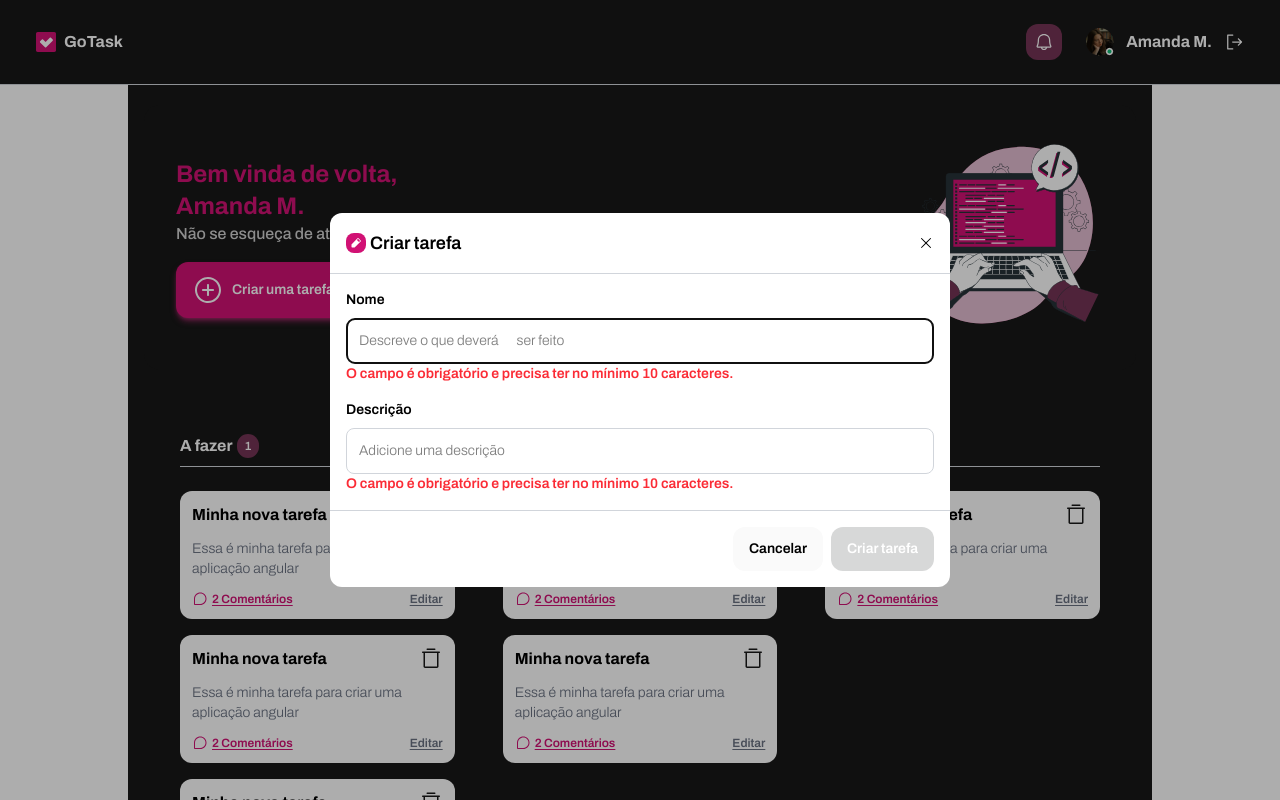
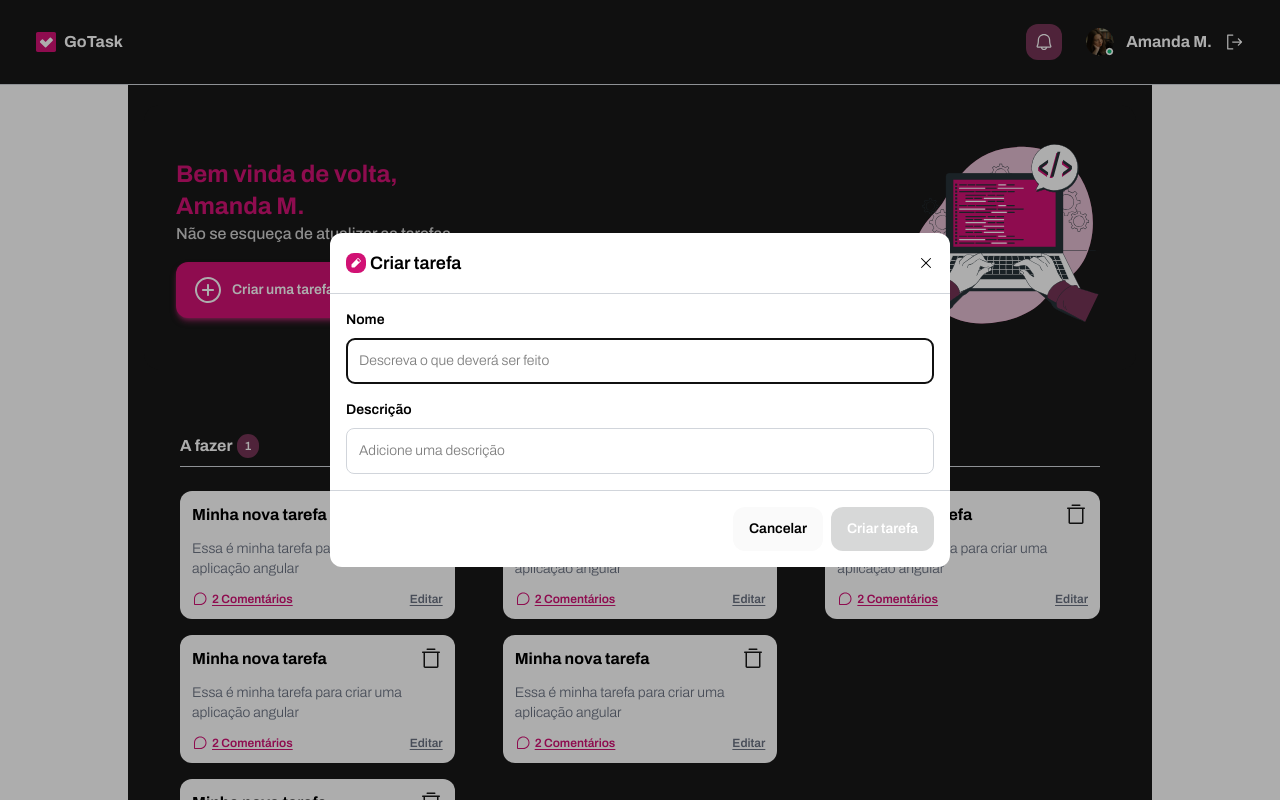
Before and after one commit to AmandaLinger/To-do_List_angular, an Angular app: page / in a window 1280 px wide. Both pictures are taken after a click on the button "Criar uma tarefa". Built offline with nearby package versions, Linux system fonts and the light colour scheme.

Commit message:
Configurando mensagem de erro para aparecer apenas quando o input estiver invalid

```diff
--- a/src/app/components/task-form-modal/task-form-modal.component.html
+++ b/src/app/components/task-form-modal/task-form-modal.component.html
@@ -12,18 +12,23 @@
     <div>
       <p class="font-semibold text-sm mb-2">Nome</p>
       <input class="w-full border border-[#d1d5db] p-3 rounded-lg
-      text-sm font-light test-[#89919f]" type="text" placeholder="Descreve o que deverá
-      ser feito" formControlName="name">
+      text-sm font-light test-[#89919f]" type="text" placeholder="Descreva o que deverá ser feito" formControlName="name">
 
-      <p class="font-semibold text-sm text-red-500">O campo é obrigatório e precisa ter no mínimo 10 caracteres.</p>
+      @if(taskForm.get('name')?.touched && taskForm.get('name')?.invalid){
+        <p class="font-semibold text-sm text-red-500">O campo é obrigatório e
+          precisa ter no mínimo 10 caracteres.</p>
+      }
     </div>
 
     <div>
       <p class="font-semibold text-sm mb-2">Descrição</p>
       <input class="w-full border border-[#d1d5db] p-3 rounded-lg
       text-sm font-light test-[#89919f]" type="text" placeholder="Adicione uma descrição" formControlName="description">
+      @if(taskForm.get('description')?.touched && taskForm.get('description')?.invalid){
+        <p class="font-semibold text-sm text-red-500">O campo é obrigatório e
+          precisa ter no mínimo 10 caracteres.</p>
+      }
 
-      <p class="font-semibold text-sm text-red-500">O campo é obrigatório e precisa ter no mínimo 10 caracteres.</p>
     </div>
   </div>
 
--- a/src/app/components/task-form-modal/task-form-modal.component.ts
+++ b/src/app/components/task-form-modal/task-form-modal.component.ts
@@ -1,4 +1,4 @@
-import {Component, inject} from '@angular/core';
+import {Component, inject, input} from '@angular/core';
 import {DIALOG_DATA} from '@angular/cdk/dialog';
 import {ITaskFormModalData} from '../../interfaces/task-form-modal-data.interface';
 import {FormControl, FormGroup, ReactiveFormsModule, Validators} from '@angular/forms';
@@ -25,4 +25,6 @@ export class TaskFormModalComponent {
   onFormSubmite(){
 
   }
+
+  protected readonly input = input;
 }
```
